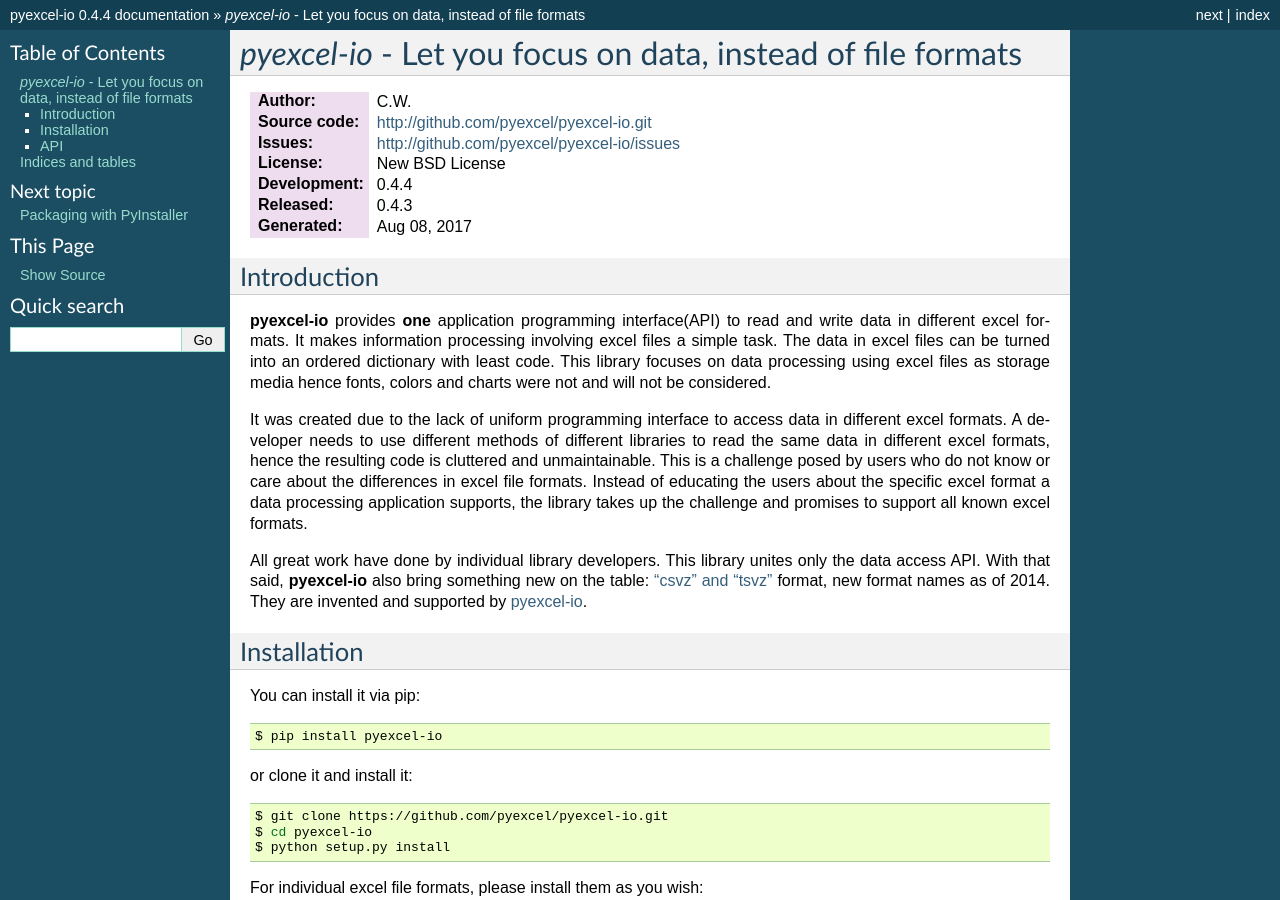
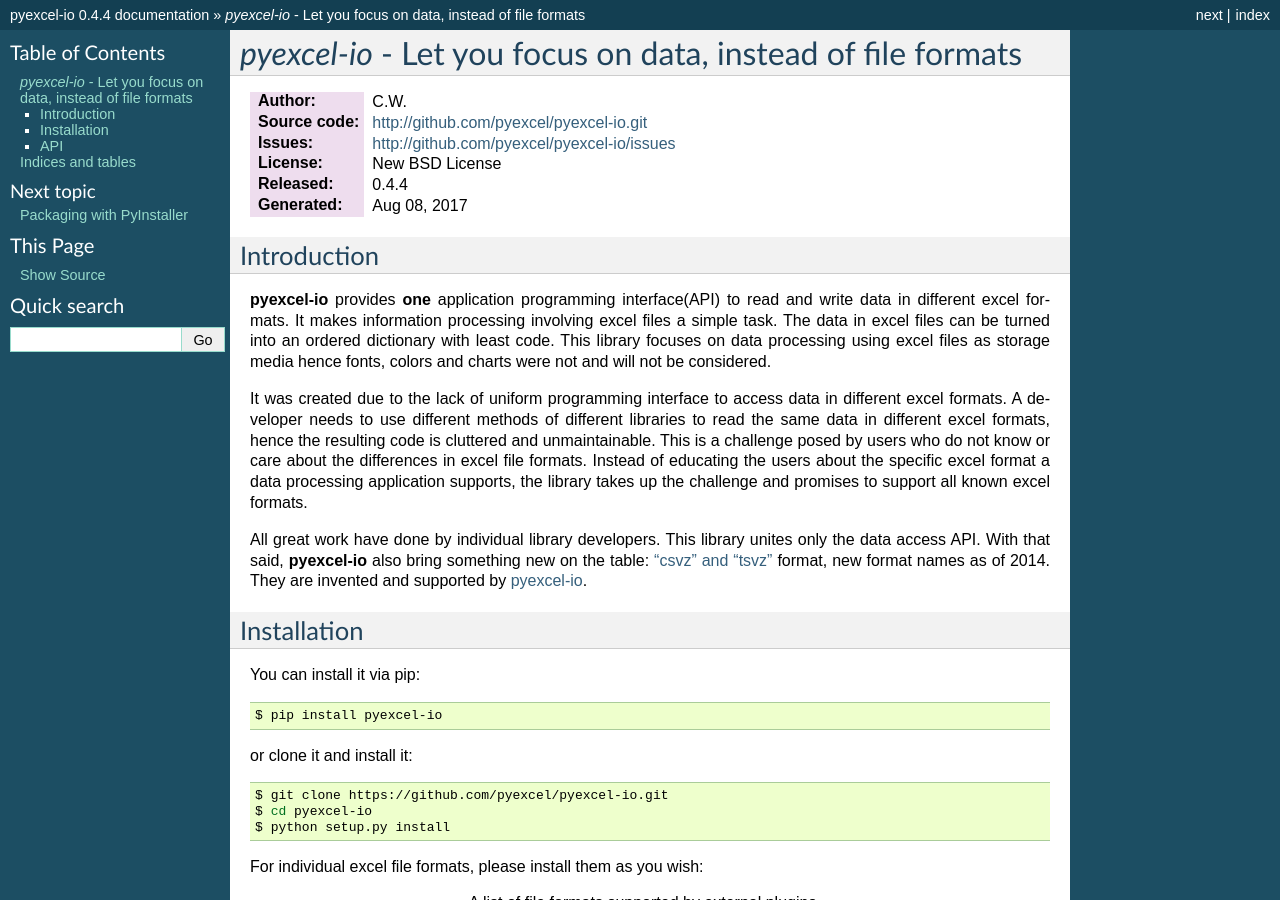
Before and after one commit to pyexcel/pyexcel-io, a Sphinx documentation site: the page built from docs/source/index.rst, in a window 1280 px wide and 900 px high. Built offline with Sphinx 7.4.7, drawn with Linux system fonts in a browser that asks for light colours.

Commit message:
release 0.4.4

```diff
--- a/docs/source/conf.py
+++ b/docs/source/conf.py
@@ -22,7 +22,7 @@
 
 project = u'pyexcel-io'
 copyright = u'2015-2017 Onni Software Ltd.'
-version = '0.4.3'
+version = '0.4.4'
 release = '0.4.4'
 exclude_patterns = []
 pygments_style = 'sphinx'
--- a/docs/source/index.rst
+++ b/docs/source/index.rst
@@ -10,7 +10,6 @@
 :Source code: http://github.com/pyexcel/pyexcel-io.git
 :Issues: http://github.com/pyexcel/pyexcel-io/issues
 :License: New BSD License
-:Development: |release|
 :Released: |version|
 :Generated: |today|
 
--- a/pyexcel_io.yaml
+++ b/pyexcel_io.yaml
@@ -3,7 +3,7 @@
 nick_name: io
 version: 0.4.4
 current_version: 0.4.4
-release: 0.4.3
+release: 0.4.4
 dependencies:
   - ordereddict;python_version<"2.7"
   - lml==0.0.1
--- a/setup.py
+++ b/setup.py
@@ -19,7 +19,7 @@
     ''
 )
 URL = 'https://github.com/pyexcel/pyexcel-io'
-DOWNLOAD_URL = '%s/archive/0.4.3.tar.gz' % URL
+DOWNLOAD_URL = '%s/archive/0.4.4.tar.gz' % URL
 FILES = ['README.rst', 'CHANGELOG.rst']
 KEYWORDS = [
     'API',
```
Also changed, not shown: CHANGELOG.rst (+8 -0 lines).
